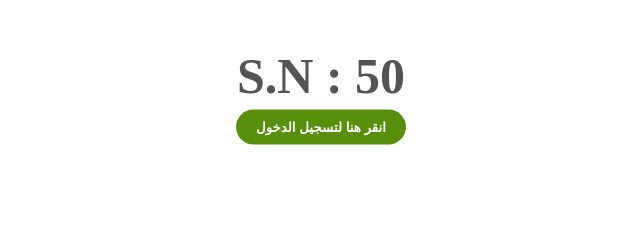
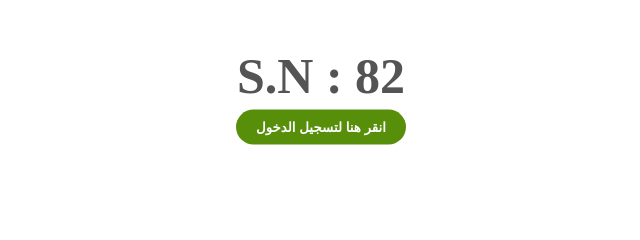
Before and after one commit to ALEmadTransport/account_82, a plain HTML site: page index.html in a window 1280 px wide. Shown: the part 273-513 px from the top of the page, 319-959 px from the left. Drawn offline with Linux system fonts and the light colour scheme.

Commit message:
Update index.html

```diff
--- a/index.html
+++ b/index.html
@@ -49,7 +49,7 @@
 
 <body>
     <img src="background.png" alt="">
-    <span class="sn-label">S.N : 50</span>
+    <span class="sn-label">S.N : 82</span>
     <br>
     <br>
     <br>
```
